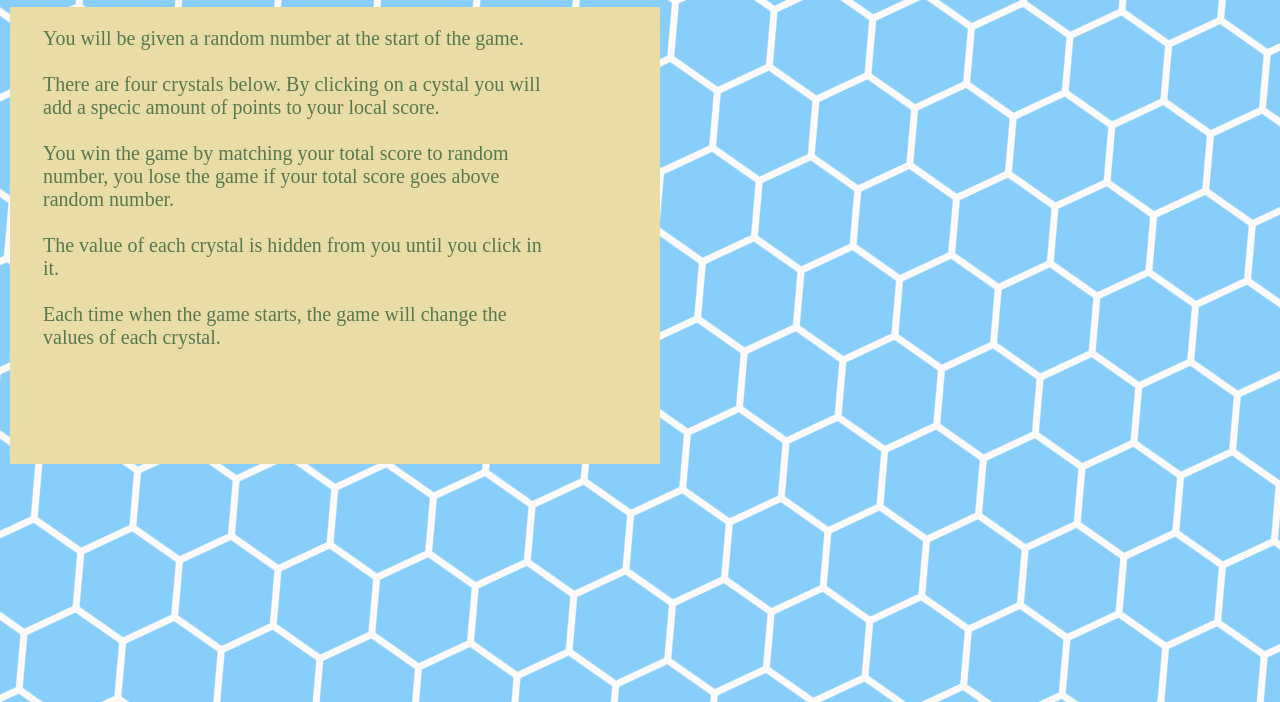
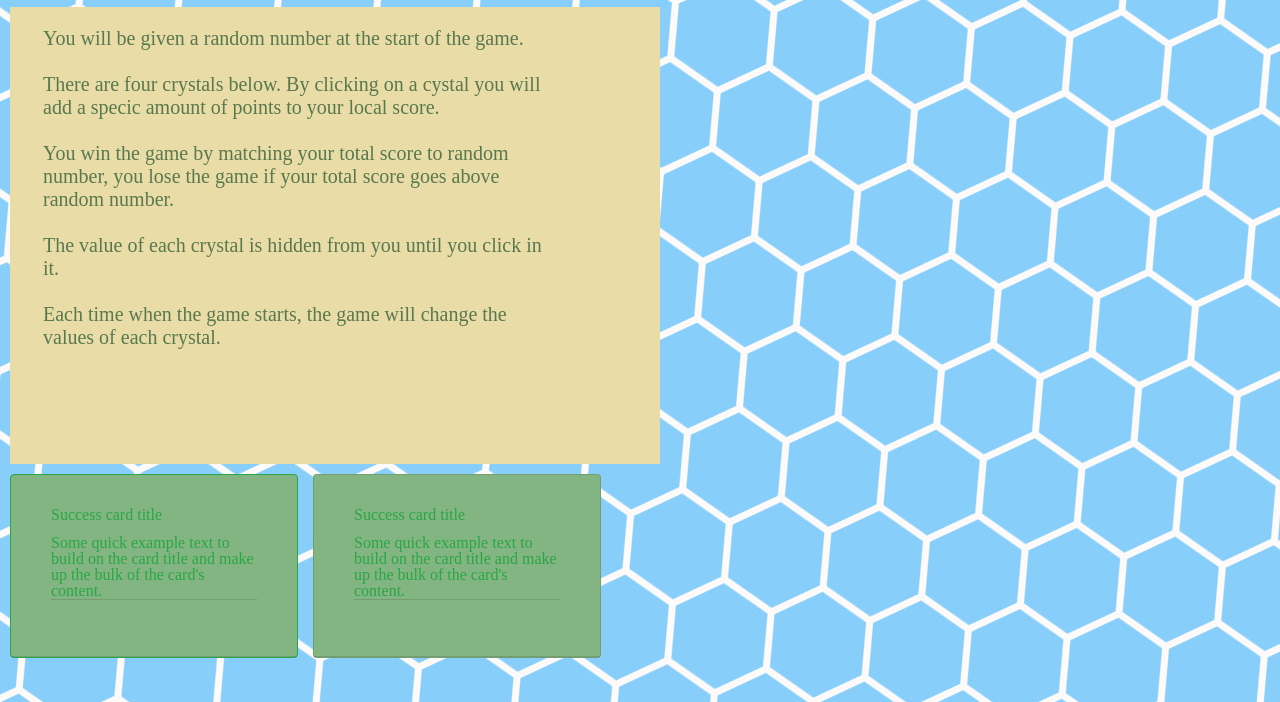
Before and after one commit to jimnguyen26/Unit-4-Game, a plain HTML site: page index.html in a window 1280 px wide. Shown: the part 98-800 px from the top of the page. Drawn offline with nearby package versions, Linux system fonts and the light colour scheme.

Commit message:
css styling coming along

```diff
--- a/assets/css/style.css
+++ b/assets/css/style.css
@@ -28,3 +28,12 @@ padding-left: 33px;
 margin: 10px;
 line-height: 23px;
 }
+
+.container-3 {
+    padding-left: 25px;
+
+}
+
+.card {
+    background-color: #83b582;
+}
--- a/index.html
+++ b/index.html
@@ -12,14 +12,14 @@
 <body>
     <div class="container-1">
         <div class="row">
-            <div class="col-sm-1 col-md-4">
+            <div class="col-sm-2 col-md-4">
                 <p>CrystalsCollector!</p>
             </div>
         </div>
     </div>
     <div class="container-2">
         <div class="row">
-            <div class="col-sm-1 col-md-10">
+            <div class="col-sm-2 col-md-10">
                 <p>You will be given a random number at the start of the game.</p>
             <br>
             <p>There are four crystals below. By clicking on a cystal you will add
@@ -41,6 +41,33 @@
         </div>
     </div>
 
+    <div class="container-3">
+        <div class="row">
+            <div class="col-sm-0 col-md-0"></div>
+            <div class="card border-success mb-3" style="max-width: 18rem;">
+            <div class="card-header bg-transparent">
+            <div class="card-body text-success">
+            <h5 class="card-title">Success card title</h5>
+            <p class="card-text">Some quick example text to build on the card title and make up the bulk of the card's content.
+            <div class="card-footer bg-transparent">
+            </div>
+            </div>
+            </div>
+            </div>
+            <div class="row">
+                <div class="col-sm-1 col-md-0"></div>
+            <div class="card border2-success mb-3" style="max-width: 18rem;">
+            <div class="card-header bg-transparent">
+            <div class="card-body text-success">
+            <h5 class="card-title">Success card title</h5>
+            <p class="card-text">Some quick example text to build on the card title and make up the bulk of the card's content.
+            <div class="card-footer bg-transparent">
+
+
+
+
+
+
 
 
 
```
